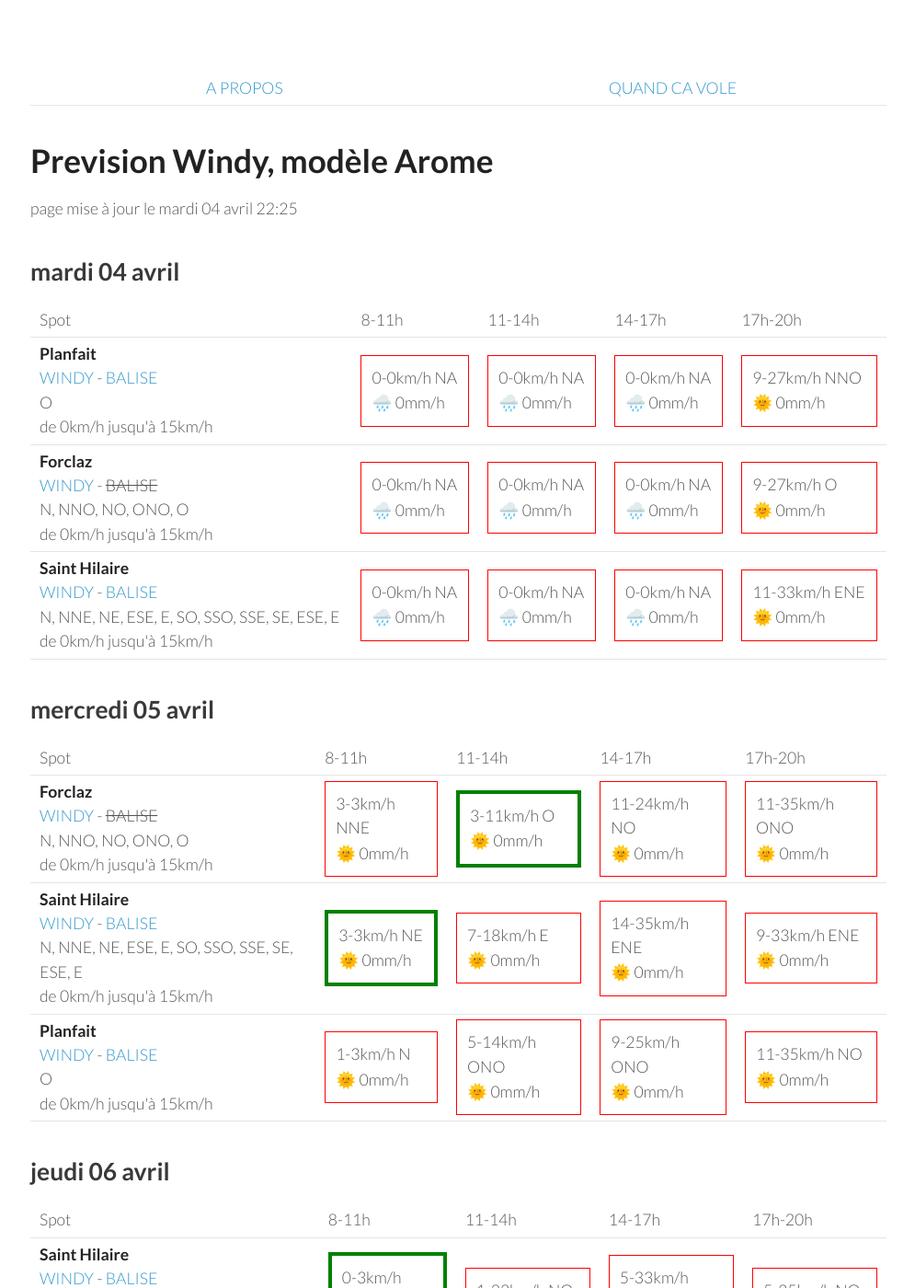
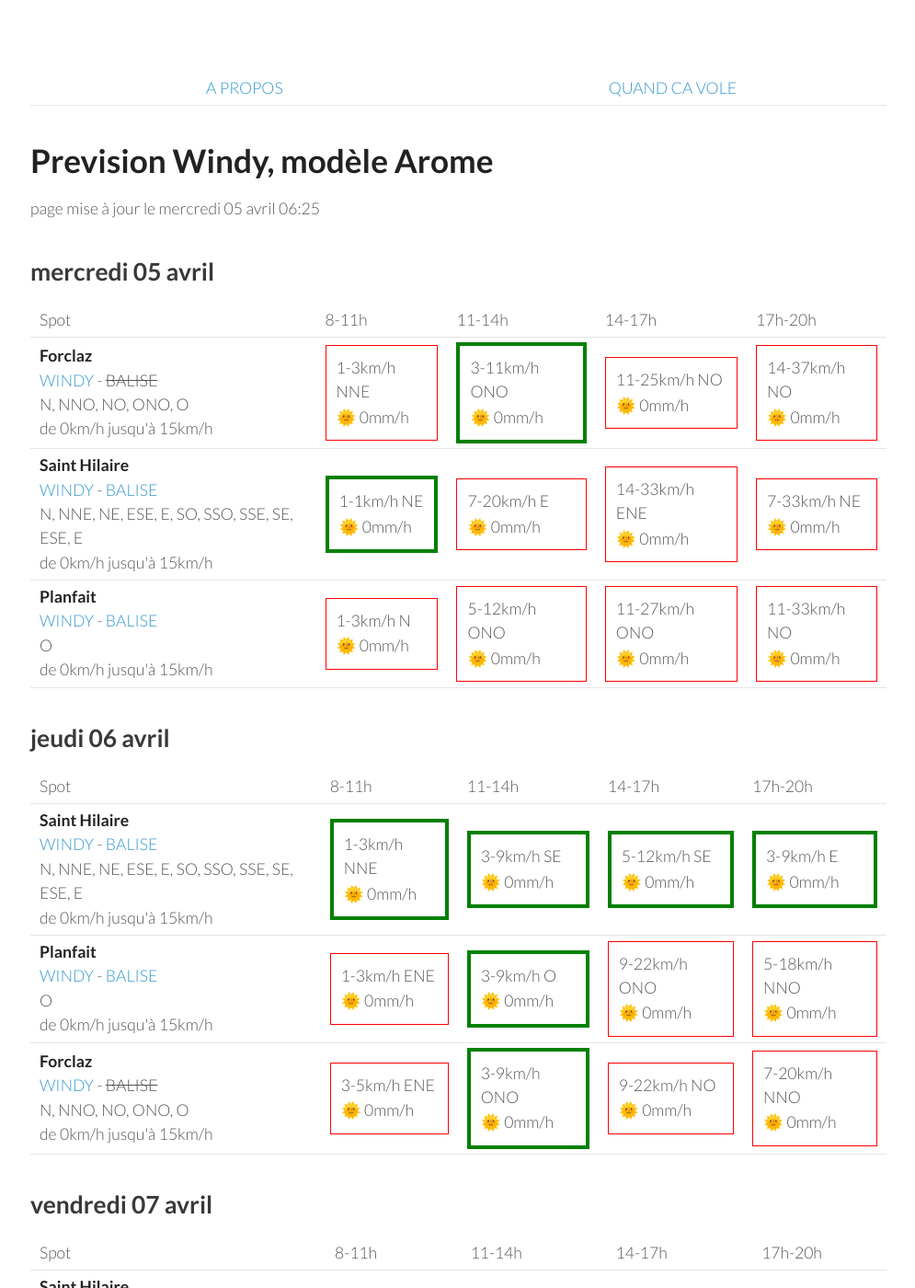
Before and after one commit to parapente-dans-le-nord/parapente-dans-le-nord.github.io, a Jekyll site: the page built from alpes_nord.markdown, in a window 1280 px wide and 1400 px high. Shown: the whole window at 92% size, without its empty margins (25-1020 px from the left). Built offline with Jekyll 4.4.1, drawn with Linux system fonts in a browser that asks for light colours; some of the changed text lies outside the part shown.

Commit message:
update index.markdown

```diff
--- a/alpes_nord.markdown
+++ b/alpes_nord.markdown
@@ -7,51 +7,8 @@ title:  "Tous les spots"
 {: .links}
 
 # Prevision Windy, modèle Arome
-page mise à jour le mardi 04 avril 22:25
+page mise à jour le mercredi 05 avril 06:25
 
-## mardi 04 avril
-
-{::nomarkdown}
-<table>
-  <tbody>
-    <tr>
-      <td>Spot</td>
-      <td>8-11h</td>
-      <td>11-14h</td>
-      <td>14-17h</td>
-      <td>17h-20h</td>
-    </tr>
-<tr>
-        <td><strong>Planfait</strong><br><a href="https://windy.com/45.853/6.223?45.415,6.223,8">WINDY</a> - <span class=""><a href="https://www.openwindmap.org/PP496">BALISE</a> </span><br> <span class="vent-favorable">O</span><br><span class="force-vent">de 0km/h jusqu'à 15km/h</span> </td>
-
-            <td><div class="not-flyable"><p>0-0km/h NA</p><p>🌧️ 0mm/h</p></div></td>
-            <td><div class="not-flyable"><p>0-0km/h NA</p><p>🌧️ 0mm/h</p></div></td>
-            <td><div class="not-flyable"><p>0-0km/h NA</p><p>🌧️ 0mm/h</p></div></td>
-            <td><div class="not-flyable"><p>9-27km/h NNO</p><p>🌞 0mm/h</p></div></td>
-
-    </tr>
-<tr>
-        <td><strong>Forclaz</strong><br><a href="https://windy.com/45.814/6.247?45.375,6.246,8,m:eVwaglz">WINDY</a> - <span class="no-balise"> BALISE </span><br> <span class="vent-favorable">N, NNO, NO, ONO, O</span><br><span class="force-vent">de 0km/h jusqu'à 15km/h</span> </td>
-
-            <td><div class="not-flyable"><p>0-0km/h NA</p><p>🌧️ 0mm/h</p></div></td>
-            <td><div class="not-flyable"><p>0-0km/h NA</p><p>🌧️ 0mm/h</p></div></td>
-            <td><div class="not-flyable"><p>0-0km/h NA</p><p>🌧️ 0mm/h</p></div></td>
-            <td><div class="not-flyable"><p>9-27km/h O</p><p>🌞 0mm/h</p></div></td>
-
-    </tr>
-<tr>
-        <td><strong>Saint Hilaire</strong><br><a href="https://windy.com/45.307/5.888?45.087,5.889,9,m:eUFagkX">WINDY</a> - <span class=""><a href="http://www.balisemeteo.com/balise.php?idBalise=61">BALISE</a> </span><br> <span class="vent-favorable">N, NNE, NE, ESE, E, SO, SSO, SSE, SE, ESE, E</span><br><span class="force-vent">de 0km/h jusqu'à 15km/h</span> </td>
-
-            <td><div class="not-flyable"><p>0-0km/h NA</p><p>🌧️ 0mm/h</p></div></td>
-            <td><div class="not-flyable"><p>0-0km/h NA</p><p>🌧️ 0mm/h</p></div></td>
-            <td><div class="not-flyable"><p>0-0km/h NA</p><p>🌧️ 0mm/h</p></div></td>
-            <td><div class="not-flyable"><p>11-33km/h ENE</p><p>🌞 0mm/h</p></div></td>
-
-    </tr>
-
-</tbody>
-</table>
-{:/}
 ## mercredi 05 avril
 
 {::nomarkdown}
@@ -67,20 +24,20 @@ page mise à jour le mardi 04 avril 22:25
 <tr>
         <td><strong>Forclaz</strong><br><a href="https://windy.com/45.814/6.247?45.375,6.246,8,m:eVwaglz">WINDY</a> - <span class="no-balise"> BALISE </span><br> <span class="vent-favorable">N, NNO, NO, ONO, O</span><br><span class="force-vent">de 0km/h jusqu'à 15km/h</span> </td>
 
-            <td><div class="not-flyable"><p>3-3km/h NNE</p><p>🌞 0mm/h</p></div></td>
-            <td><div class="flyable"><p>3-11km/h O</p><p>🌞 0mm/h</p></div></td>
-            <td><div class="not-flyable"><p>11-24km/h NO</p><p>🌞 0mm/h</p></div></td>
-            <td><div class="not-flyable"><p>11-35km/h ONO</p><p>🌞 0mm/h</p></div></td>
+            <td><div class="not-flyable"><p>1-3km/h NNE</p><p>🌞 0mm/h</p></div></td>
+            <td><div class="flyable"><p>3-11km/h ONO</p><p>🌞 0mm/h</p></div></td>
+            <td><div class="not-flyable"><p>11-25km/h NO</p><p>🌞 0mm/h</p></div></td>
+            <td><div class="not-flyable"><p>14-37km/h NO</p><p>🌞 0mm/h</p></div></td>
 
 
     </tr>
 <tr>
         <td><strong>Saint Hilaire</strong><br><a href="https://windy.com/45.307/5.888?45.087,5.889,9,m:eUFagkX">WINDY</a> - <span class=""><a href="http://www.balisemeteo.com/balise.php?idBalise=61">BALISE</a> </span><br> <span class="vent-favorable">N, NNE, NE, ESE, E, SO, SSO, SSE, SE, ESE, E</span><br><span class="force-vent">de 0km/h jusqu'à 15km/h</span> </td>
 
-            <td><div class="flyable"><p>3-3km/h NE</p><p>🌞 0mm/h</p></div></td>
-            <td><div class="not-flyable"><p>7-18km/h E</p><p>🌞 0mm/h</p></div></td>
-            <td><div class="not-flyable"><p>14-35km/h ENE</p><p>🌞 0mm/h</p></div></td>
-            <td><div class="not-flyable"><p>9-33km/h ENE</p><p>🌞 0mm/h</p></div></td>
+            <td><div class="flyable"><p>1-1km/h NE</p><p>🌞 0mm/h</p></div></td>
+            <td><div class="not-flyable"><p>7-20km/h E</p><p>🌞 0mm/h</p></div></td>
+            <td><div class="not-flyable"><p>14-33km/h ENE</p><p>🌞 0mm/h</p></div></td>
+            <td><div class="not-flyable"><p>7-33km/h NE</p><p>🌞 0mm/h</p></div></td>
 
 
     </tr>
@@ -88,9 +45,9 @@ page mise à jour le mardi 04 avril 22:25
         <td><strong>Planfait</strong><br><a href="https://windy.com/45.853/6.223?45.415,6.223,8">WINDY</a> - <span class=""><a href="https://www.openwindmap.org/PP496">BALISE</a> </span><br> <span class="vent-favorable">O</span><br><span class="force-vent">de 0km/h jusqu'à 15km/h</span> </td>
 
             <td><div class="not-flyable"><p>1-3km/h N</p><p>🌞 0mm/h</p></div></td>
-            <td><div class="not-flyable"><p>5-14km/h ONO</p><p>🌞 0mm/h</p></div></td>
-            <td><div class="not-flyable"><p>9-25km/h ONO</p><p>🌞 0mm/h</p></div></td>
-            <td><div class="not-flyable"><p>11-35km/h NO</p><p>🌞 0mm/h</p></div></td>
+            <td><div class="not-flyable"><p>5-12km/h ONO</p><p>🌞 0mm/h</p></div></td>
+            <td><div class="not-flyable"><p>11-27km/h ONO</p><p>🌞 0mm/h</p></div></td>
+            <td><div class="not-flyable"><p>11-33km/h NO</p><p>🌞 0mm/h</p></div></td>
 
 
     </tr>
@@ -113,30 +70,30 @@ page mise à jour le mardi 04 avril 22:25
 <tr>
         <td><strong>Saint Hilaire</strong><br><a href="https://windy.com/45.307/5.888?45.087,5.889,9,m:eUFagkX">WINDY</a> - <span class=""><a href="http://www.balisemeteo.com/balise.php?idBalise=61">BALISE</a> </span><br> <span class="vent-favorable">N, NNE, NE, ESE, E, SO, SSO, SSE, SE, ESE, E</span><br><span class="force-vent">de 0km/h jusqu'à 15km/h</span> </td>
 
-            <td><div class="flyable"><p>0-3km/h NNE</p><p>🌞 0mm/h</p></div></td>
-            <td><div class="not-flyable"><p>1-22km/h NO</p><p>🌞 0mm/h</p></div></td>
-            <td><div class="not-flyable"><p>5-33km/h ONO</p><p>🌞 0mm/h</p></div></td>
-            <td><div class="not-flyable"><p>5-35km/h NO</p><p>🌞 0mm/h</p></div></td>
+            <td><div class="flyable"><p>1-3km/h NNE</p><p>🌞 0mm/h</p></div></td>
+            <td><div class="flyable"><p>3-9km/h SE</p><p>🌞 0mm/h</p></div></td>
+            <td><div class="flyable"><p>5-12km/h SE</p><p>🌞 0mm/h</p></div></td>
+            <td><div class="flyable"><p>3-9km/h E</p><p>🌞 0mm/h</p></div></td>
 
 
     </tr>
 <tr>
         <td><strong>Planfait</strong><br><a href="https://windy.com/45.853/6.223?45.415,6.223,8">WINDY</a> - <span class=""><a href="https://www.openwindmap.org/PP496">BALISE</a> </span><br> <span class="vent-favorable">O</span><br><span class="force-vent">de 0km/h jusqu'à 15km/h</span> </td>
 
-            <td><div class="not-flyable"><p>1-3km/h NNE</p><p>🌞 0mm/h</p></div></td>
-            <td><div class="not-flyable"><p>3-18km/h ONO</p><p>🌞 0mm/h</p></div></td>
-            <td><div class="not-flyable"><p>7-27km/h ONO</p><p>🌞 0mm/h</p></div></td>
-            <td><div class="not-flyable"><p>7-31km/h ONO</p><p>🌞 0mm/h</p></div></td>
+            <td><div class="not-flyable"><p>1-3km/h ENE</p><p>🌞 0mm/h</p></div></td>
+            <td><div class="flyable"><p>3-9km/h O</p><p>🌞 0mm/h</p></div></td>
+            <td><div class="not-flyable"><p>9-22km/h ONO</p><p>🌞 0mm/h</p></div></td>
+            <td><div class="not-flyable"><p>5-18km/h NNO</p><p>🌞 0mm/h</p></div></td>
 
 
     </tr>
 <tr>
         <td><strong>Forclaz</strong><br><a href="https://windy.com/45.814/6.247?45.375,6.246,8,m:eVwaglz">WINDY</a> - <span class="no-balise"> BALISE </span><br> <span class="vent-favorable">N, NNO, NO, ONO, O</span><br><span class="force-vent">de 0km/h jusqu'à 15km/h</span> </td>
 
-            <td><div class="not-flyable"><p>3-5km/h NE</p><p>🌞 0mm/h</p></div></td>
-            <td><div class="not-flyable"><p>3-16km/h O</p><p>🌞 0mm/h</p></div></td>
-            <td><div class="not-flyable"><p>7-27km/h ONO</p><p>🌞 0mm/h</p></div></td>
-            <td><div class="not-flyable"><p>7-33km/h ONO</p><p>🌞 0mm/h</p></div></td>
+            <td><div class="not-flyable"><p>3-5km/h ENE</p><p>🌞 0mm/h</p></div></td>
+            <td><div class="flyable"><p>3-9km/h ONO</p><p>🌞 0mm/h</p></div></td>
+            <td><div class="not-flyable"><p>9-22km/h NO</p><p>🌞 0mm/h</p></div></td>
+            <td><div class="not-flyable"><p>7-20km/h NNO</p><p>🌞 0mm/h</p></div></td>
 
 
     </tr>
@@ -159,30 +116,30 @@ page mise à jour le mardi 04 avril 22:25
 <tr>
         <td><strong>Saint Hilaire</strong><br><a href="https://windy.com/45.307/5.888?45.087,5.889,9,m:eUFagkX">WINDY</a> - <span class=""><a href="http://www.balisemeteo.com/balise.php?idBalise=61">BALISE</a> </span><br> <span class="vent-favorable">N, NNE, NE, ESE, E, SO, SSO, SSE, SE, ESE, E</span><br><span class="force-vent">de 0km/h jusqu'à 15km/h</span> </td>
 
-            <td><div class="not-flyable"><p>3-20km/h NNE</p><p>🌧 0.4mm/h</p></div></td>
-            <td><div class="not-flyable"><p>3-31km/h N</p><p>🌧 4.8mm/h</p></div></td>
-            <td><div class="not-flyable"><p>7-44km/h N</p><p>🌧 4mm/h</p></div></td>
-            <td><div class="not-flyable"><p>7-46km/h N</p><p>🌧 1.5mm/h</p></div></td>
+            <td><div class="not-flyable"><p>1-24km/h SE</p><p>🌧 3mm/h</p></div></td>
+            <td><div class="not-flyable"><p>1-33km/h ONO</p><p>🌧 3mm/h</p></div></td>
+            <td><div class="not-flyable"><p>5-33km/h NNO</p><p>🌧 1.6mm/h</p></div></td>
+            <td><div class="not-flyable"><p>7-37km/h N</p><p>🌧 2mm/h</p></div></td>
 
 
     </tr>
 <tr>
         <td><strong>Planfait</strong><br><a href="https://windy.com/45.853/6.223?45.415,6.223,8">WINDY</a> - <span class=""><a href="https://www.openwindmap.org/PP496">BALISE</a> </span><br> <span class="vent-favorable">O</span><br><span class="force-vent">de 0km/h jusqu'à 15km/h</span> </td>
 
-            <td><div class="not-flyable"><p>3-22km/h NNO</p><p>🌧 2mm/h</p></div></td>
-            <td><div class="not-flyable"><p>0-24km/h SO</p><p>🌧 2mm/h</p></div></td>
-            <td><div class="not-flyable"><p>7-31km/h ONO</p><p>🌧 0.8mm/h</p></div></td>
-            <td><div class="not-flyable"><p>9-33km/h NO</p><p>🌧 0.3mm/h</p></div></td>
+            <td><div class="not-flyable"><p>5-20km/h SE</p><p>🌧 1mm/h</p></div></td>
+            <td><div class="not-flyable"><p>1-22km/h S</p><p>🌧 3mm/h</p></div></td>
+            <td><div class="not-flyable"><p>7-25km/h ONO</p><p>🌧 0.6mm/h</p></div></td>
+            <td><div class="not-flyable"><p>5-27km/h NO</p><p>🌧 0.4mm/h</p></div></td>
 
 
     </tr>
 <tr>
         <td><strong>Forclaz</strong><br><a href="https://windy.com/45.814/6.247?45.375,6.246,8,m:eVwaglz">WINDY</a> - <span class="no-balise"> BALISE </span><br> <span class="vent-favorable">N, NNO, NO, ONO, O</span><br><span class="force-vent">de 0km/h jusqu'à 15km/h</span> </td>
 
-            <td><div class="not-flyable"><p>5-22km/h NNO</p><p>🌧 2mm/h</p></div></td>
-            <td><div class="not-flyable"><p>0-27km/h SO</p><p>🌧 3.3mm/h</p></div></td>
-            <td><div class="not-flyable"><p>7-33km/h NO</p><p>🌧 0.7mm/h</p></div></td>
-            <td><div class="not-flyable"><p>7-33km/h NO</p><p>🌧 0.3mm/h</p></div></td>
+            <td><div class="not-flyable"><p>5-20km/h ESE</p><p>🌧 1mm/h</p></div></td>
+            <td><div class="not-flyable"><p>1-22km/h S</p><p>🌧 3mm/h</p></div></td>
+            <td><div class="not-flyable"><p>5-25km/h NO</p><p>🌧 0.7mm/h</p></div></td>
+            <td><div class="not-flyable"><p>5-27km/h NO</p><p>🌧 0.5mm/h</p></div></td>
 
 
     </tr>
@@ -205,18 +162,18 @@ page mise à jour le mardi 04 avril 22:25
 <tr>
         <td><strong>Saint Hilaire</strong><br><a href="https://windy.com/45.307/5.888?45.087,5.889,9,m:eUFagkX">WINDY</a> - <span class=""><a href="http://www.balisemeteo.com/balise.php?idBalise=61">BALISE</a> </span><br> <span class="vent-favorable">N, NNE, NE, ESE, E, SO, SSO, SSE, SE, ESE, E</span><br><span class="force-vent">de 0km/h jusqu'à 15km/h</span> </td>
 
-            <td><div class="not-flyable"><p>3-31km/h ENE</p><p>🌞 0mm/h</p></div></td>
-            <td><div class="not-flyable"><p>5-31km/h N</p><p>🌞 0mm/h</p></div></td>
-            <td><div class="not-flyable"><p>7-40km/h N</p><p>🌞 0mm/h</p></div></td>
-            <td><div class="not-flyable"><p>9-53km/h N</p><p>🌞 0mm/h</p></div></td>
+            <td><div class="not-flyable"><p>1-31km/h E</p><p>🌞 0mm/h</p></div></td>
+            <td><div class="not-flyable"><p>3-27km/h N</p><p>🌞 0mm/h</p></div></td>
+            <td><div class="not-flyable"><p>7-42km/h N</p><p>🌞 0mm/h</p></div></td>
+            <td><div class="not-flyable"><p>9-51km/h NNE</p><p>🌞 0mm/h</p></div></td>
 
 
     </tr>
 <tr>
         <td><strong>Forclaz</strong><br><a href="https://windy.com/45.814/6.247?45.375,6.246,8,m:eVwaglz">WINDY</a> - <span class="no-balise"> BALISE </span><br> <span class="vent-favorable">N, NNO, NO, ONO, O</span><br><span class="force-vent">de 0km/h jusqu'à 15km/h</span> </td>
 
-            <td><div class="not-flyable"><p>3-18km/h ESE</p><p>🌞 0mm/h</p></div></td>
-            <td><div class="not-flyable"><p>3-22km/h NO</p><p>🌞 0mm/h</p></div></td>
+            <td><div class="not-flyable"><p>3-14km/h ESE</p><p>🌞 0mm/h</p></div></td>
+            <td><div class="not-flyable"><p>5-24km/h NO</p><p>🌞 0mm/h</p></div></td>
             <td><div class="not-flyable"><p>7-33km/h NNO</p><p>🌞 0mm/h</p></div></td>
             <td><div class="not-flyable"><p>9-37km/h NO</p><p>🌞 0mm/h</p></div></td>
 
@@ -225,8 +182,8 @@ page mise à jour le mardi 04 avril 22:25
 <tr>
         <td><strong>Planfait</strong><br><a href="https://windy.com/45.853/6.223?45.415,6.223,8">WINDY</a> - <span class=""><a href="https://www.openwindmap.org/PP496">BALISE</a> </span><br> <span class="vent-favorable">O</span><br><span class="force-vent">de 0km/h jusqu'à 15km/h</span> </td>
 
-            <td><div class="not-flyable"><p>3-18km/h E</p><p>🌞 0mm/h</p></div></td>
-            <td><div class="not-flyable"><p>5-24km/h NNO</p><p>🌞 0mm/h</p></div></td>
+            <td><div class="not-flyable"><p>3-16km/h ESE</p><p>🌞 0mm/h</p></div></td>
+            <td><div class="not-flyable"><p>5-25km/h NNO</p><p>🌞 0mm/h</p></div></td>
             <td><div class="not-flyable"><p>9-33km/h NNO</p><p>🌞 0mm/h</p></div></td>
             <td><div class="not-flyable"><p>9-37km/h NNO</p><p>🌞 0mm/h</p></div></td>
 
@@ -251,10 +208,10 @@ page mise à jour le mardi 04 avril 22:25
 <tr>
         <td><strong>Saint Hilaire</strong><br><a href="https://windy.com/45.307/5.888?45.087,5.889,9,m:eUFagkX">WINDY</a> - <span class=""><a href="http://www.balisemeteo.com/balise.php?idBalise=61">BALISE</a> </span><br> <span class="vent-favorable">N, NNE, NE, ESE, E, SO, SSO, SSE, SE, ESE, E</span><br><span class="force-vent">de 0km/h jusqu'à 15km/h</span> </td>
 
-            <td><div class="not-flyable"><p>1-20km/h E</p><p>🌞 0mm/h</p></div></td>
-            <td><div class="not-flyable"><p>1-18km/h ONO</p><p>🌞 0mm/h</p></div></td>
-            <td><div class="not-flyable"><p>5-29km/h NO</p><p>🌞 0mm/h</p></div></td>
+            <td><div class="not-flyable"><p>1-22km/h E</p><p>🌞 0mm/h</p></div></td>
+            <td><div class="not-flyable"><p>3-20km/h NO</p><p>🌞 0mm/h</p></div></td>
             <td><div class="not-flyable"><p>7-38km/h N</p><p>🌞 0mm/h</p></div></td>
+            <td><div class="not-flyable"><p>9-44km/h N</p><p>🌞 0mm/h</p></div></td>
 
 
     </tr>
```
